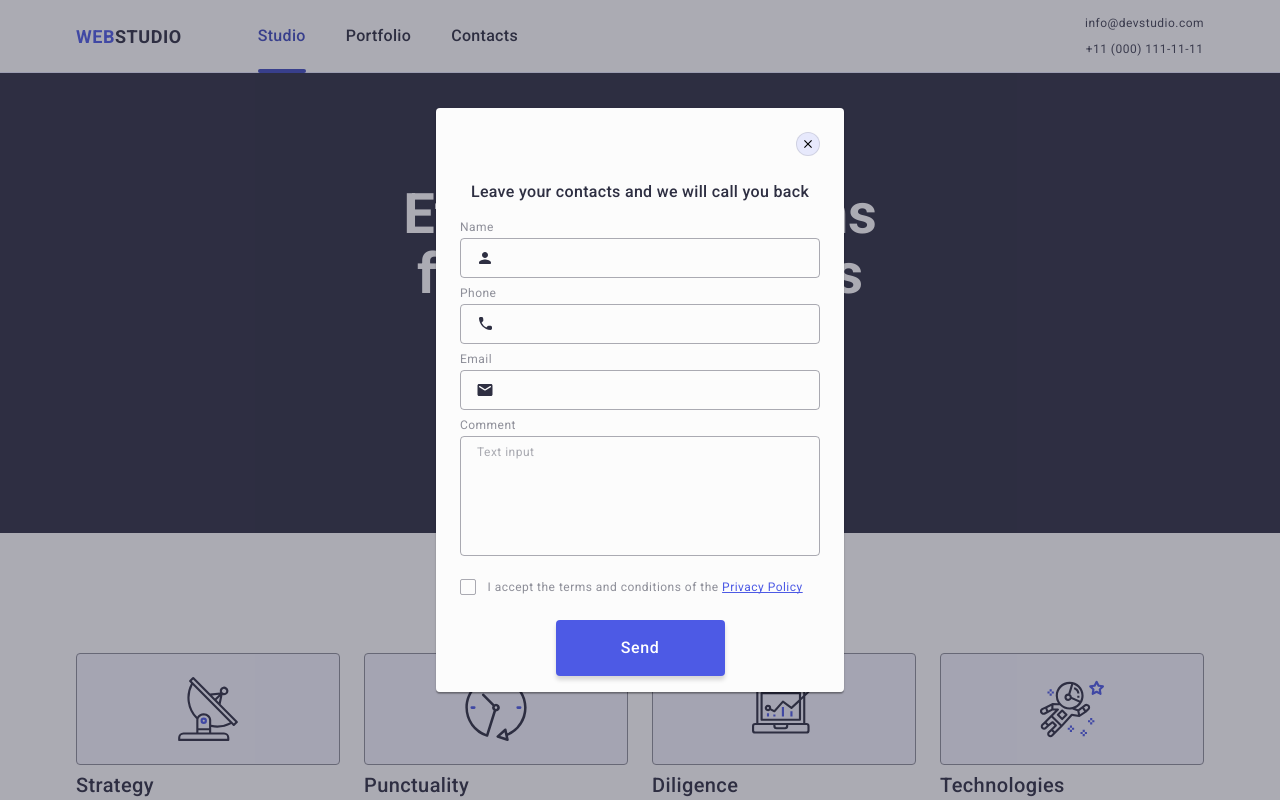
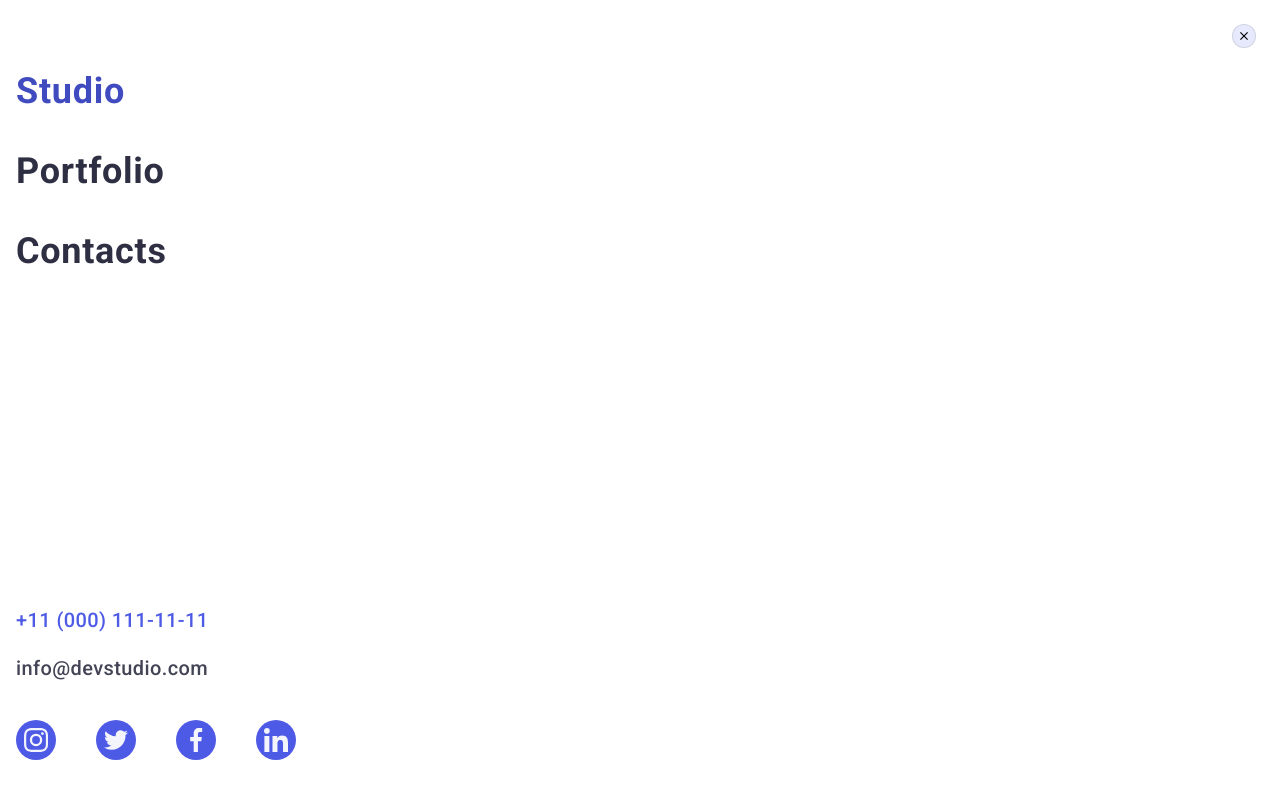
Before and after one commit to Roman-Khalepa/goit-markup-hw-06, a plain HTML site: page index.html in a window 1280 px wide. Shown: the top 800 px of the page. Drawn offline with nearby package versions, Linux system fonts and the light colour scheme.

Commit message:
repair-modal-menu

```diff
--- a/css/style.css
+++ b/css/style.css
@@ -956,9 +956,8 @@ ol {
   border-radius: 4px;
   padding-top: 72px;
   padding-bottom: 24px;
-  padding-left: 24px;
-  padding-right: 24px;
-
+  padding-left: 16px;
+  padding-right: 16px;
   box-shadow: 0px 1px 1px rgba(0, 0, 0, 0.14), 0px 1px 3px rgba(0, 0, 0, 0.12),
     0px 2px 1px rgba(0, 0, 0, 0.2);
   transition: transform 250ms cubic-bezier(0.4, 0, 0.2, 1);
@@ -1208,11 +1207,14 @@ ol {
   transform: translateX(0%);
 }
 
+.mobile-menu-nav {
+  margin-bottom: auto;
+}
+
 .mobile-menu-list {
   display: flex;
   flex-direction: column;
   gap: 40px;
-  margin-bottom: auto;
   font-weight: 700;
   font-size: 36px;
   line-height: 1.11;
@@ -1226,6 +1228,10 @@ ol {
   line-height: 1.11;
   letter-spacing: 0.02em;
   color: #2e2f42;
+}
+
+.modal-mobile-link.studio {
+  color: #404bbf;
 }
 
 .modal-mobile-link:active {
@@ -1256,11 +1262,27 @@ ol {
   fill: #f4f4fd;
 }
 
+.mobile-menu-contacts {
+  font-style: normal;
+}
+
 .mobile-menu-contacts-list {
   display: flex;
   flex-direction: column;
   gap: 24px;
   margin-bottom: 40px;
+}
+
+.mobile-menu-contacts-link {
+  font-weight: 500;
+  font-size: 20px;
+  line-height: 1.2;
+  letter-spacing: 0.02em;
+  color: #434455;
+}
+
+.mobile-menu-contacts-link.tel {
+  color: #4d5ae5;
 }
 
 .mobile-menu-social-list {
--- a/index.html
+++ b/index.html
@@ -766,7 +766,7 @@
     <!-- #endregion footer -->
 
     <!-- #region modal -->
-    <div class="modal-backdrop is-open">
+    <div class="modal-backdrop">
       <div class="modal">
         <button class="modal-close-btn" type="button">
           <svg class="modal-close-icon" width="8" height="8">
@@ -859,31 +859,34 @@
     <!-- #endregion modal -->
 
     <!-- #region mobile-menu -->
-    <div class="modal-mobile-menu">
+    <div class="modal-mobile-menu  is-open">
       <button class="modal-close-btn" type="button">
         <svg class="modal-close-icon" width="8" height="8">
           <use href="./images/icons.svg#icon-close-black"></use>
         </svg>
       </button>
-      <ul class="mobile-menu-list">
-        <li><a class="modal-mobile-link" href="./index.html">Studio</a></li>
+      <nav class="mobile-menu-nav">
+        <ul class="mobile-menu-list">
+        <li><a class="modal-mobile-link studio" href="./index.html">Studio</a></li>
         <li><a class="modal-mobile-link" href="./index.html">Portfolio</a></li>
         <li><a class="modal-mobile-link" href="./index.html">Contacts</a></li>
       </ul>
+      </nav>
+
 
       <address class="mobile-menu-contacts">
         <ul class="mobile-menu-contacts-list">
+           <li class="contacts-item">
+            <a class="mobile-menu-contacts-link tel" href="tel:+110001111111"
+              >+11 (000) 111-11-11</a
+            >
+          </li>
           <li class="contacts-item">
-            <a class="contacts-link" href="mailto:info@devstudio.com"
+            <a class="mobile-menu-contacts-link" href="mailto:info@devstudio.com"
               >info@devstudio.com</a
             >
           </li>
-          <li class="contacts-item">
-            <a class="contacts-link" href="tel:+110001111111"
-              >+11 (000) 111-11-11</a
-            >
-          </li>
-        </ul>
+                 </ul>
       </address>
       <ul class="mobile-menu-social-list">
         <li class="mobile-menu-social-item">
```
